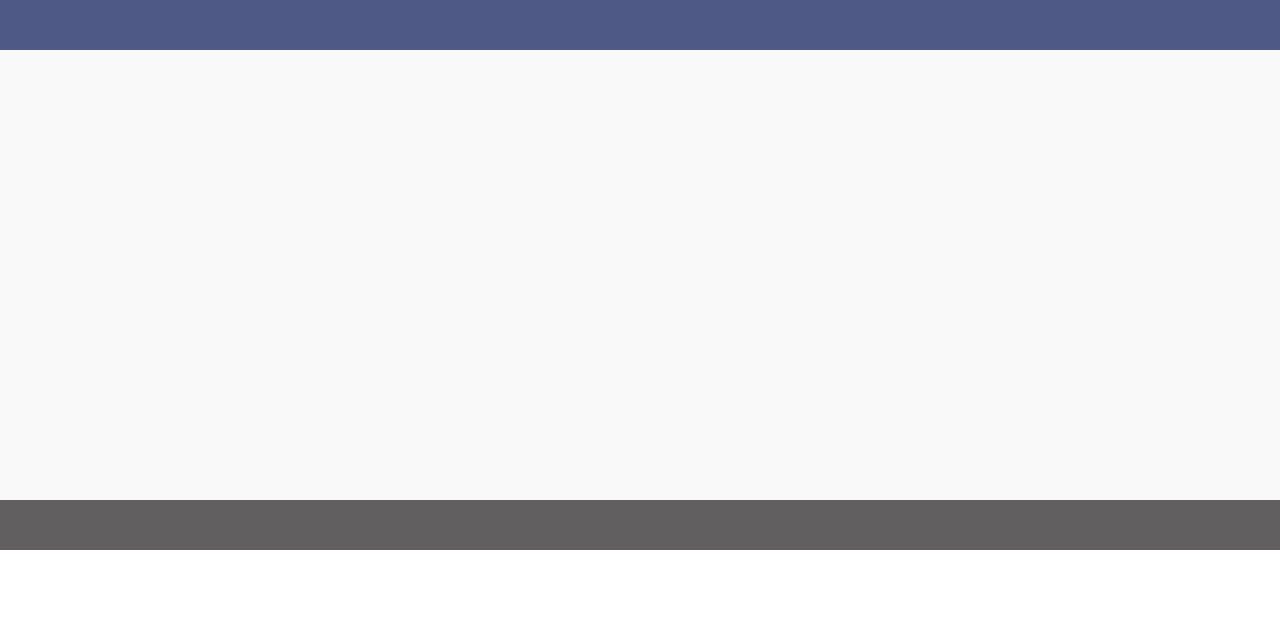
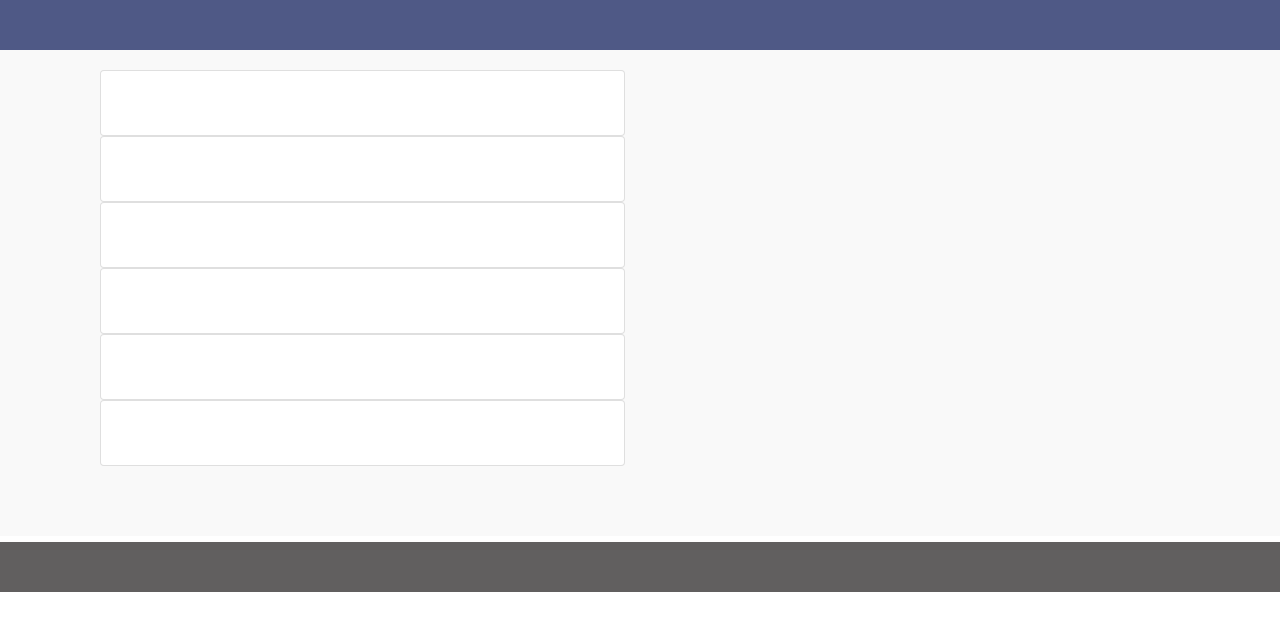
Before and after one commit to hemant63821/loginPage, a React (Create React App) app: page /users in a window 1280 px wide. Shown: the top 630 px of the page. Built offline with nearby package versions, Linux system fonts and the light colour scheme.

Commit message:
feature() : user dashboard initial setup

```diff
--- a/src/components/Users/Users.js
+++ b/src/components/Users/Users.js
@@ -1,14 +1,23 @@
 import React, { Component } from 'react';
 import { connect } from 'react-redux';
 import { allUsers } from '../../redux/actions/allUserAction'
+import ModelCard from '../../components/modelCard/ModelCard'
 
 class Users extends Component {
     componentWillMount() {
         this.props.allUsers()
     }
     render() {
+        console.log('check all users check', this.props.users)
         return (
-            <div>
+            <div className="col-sm-12">
+                {
+                    this.props.users.length ? this.props.users.map((itr) => {
+                        return (
+                            <ModelCard></ModelCard>
+                        )
+                    }) : null
+                }
 
             </div>
         )
@@ -16,7 +25,7 @@ class Users extends Component {
 }
 
 const mapStateToProps = state => ({
-    // users:
+    users: state.allUsers.users
 })
 
 export default connect(mapStateToProps, { allUsers })(Users);
--- a/src/components/login/login.js
+++ b/src/components/login/login.js
@@ -12,14 +12,11 @@ import { validateUser } from '../../redux/actions/validateUsers'
 
 class Login extends Component {
 
-    constructor(props) {
-        super(props)
-        this.state = {
-            username: '',
-            password: '',
-            errorUser: false,
-            errorPwd: false
-        }
+    state = {
+        username: '',
+        password: '',
+        errorUser: false,
+        errorPwd: false
     }
 
     handleSubmit = (username, password, erroruser, errorpwd) => {
@@ -30,10 +27,16 @@ class Login extends Component {
         if (erroruser == false && errorpwd == false) {
             this.props.validateUser(obj)
         }
+        this.resetCredentials()
     }
 
     resetCredentials = () => {
-
+        this.setState({
+            username: '',
+            password: '',
+            errorUser: false,
+            errorPwd: false
+        })
     }
 
     handleChange = (e) => {
@@ -72,6 +75,7 @@ class Login extends Component {
     }
 
     render() {
+        console.log('check user calthc', this.props.validUser)
         const { username, password, errorUser, errorPwd } = this.state
         return (
             <div className="container-fluid p-0">
@@ -164,7 +168,9 @@ class Login extends Component {
 }
 
 const mapStateToProps = state => ({
+    // validUser: state
 })
 
 
+
 export default connect(mapStateToProps, { validateUser })(Login)
--- a/src/components/modelCard/ModelCard.js
+++ b/src/components/modelCard/ModelCard.js
@@ -6,11 +6,11 @@ class ModelCard extends Component {
     render() {
         const { thumbImg, thumbAlt, name, key } = this.props
         return (
-            <div className="modelCard" id="modelCardLink" key={key}>
+            <div className="modelCard col-sm-6" id="modelCardLink" key={key}>
                 <div className="card h-100">
                     <div className="card-body text-center">
                         <img src={thumbImg} alt={thumbAlt} className="modelLogo" />
-                        <div className="w-100 text-uppercase font16 text-center" >{name}</div>
+                        <div className="text-uppercase font16 text-center" >{name}</div>
                     </div>
                 </div>
             </div>
--- a/src/redux/actions/allUserAction.js
+++ b/src/redux/actions/allUserAction.js
@@ -6,12 +6,7 @@ export function allUsers() {
     return dispatch => {
         dispatch(request())
         const users = getUsers()
-        if (users) {
-            dispatch(success(users))
-        }
-        else {
-            dispatch(success({ users: {} }))
-        }
+        dispatch(success({ users }))
     }
 
     function request() { return { type: USER_ACTION.REQUEST } }
--- a/src/redux/reducers/allUsersReducer.js
+++ b/src/redux/reducers/allUsersReducer.js
@@ -13,12 +13,12 @@ export default function allUsersReducer(state = intialState, action) {
             return newState(state)
 
         case USER_ACTION.SUCCESS:
-            console.log('action.payload', action.payload)
+            console.log('action.payload users', action.payload)
             const { users } = action.payload;
             return newState(state, { users })
 
         case USER_ACTION.FAILURE:
-            console.log('action.payload', action.payload.error)
+            console.log('action.payload users', action.payload.error)
             const { error } = action.payload.error
             return newState(state, { error, ...intialState })
 
```
